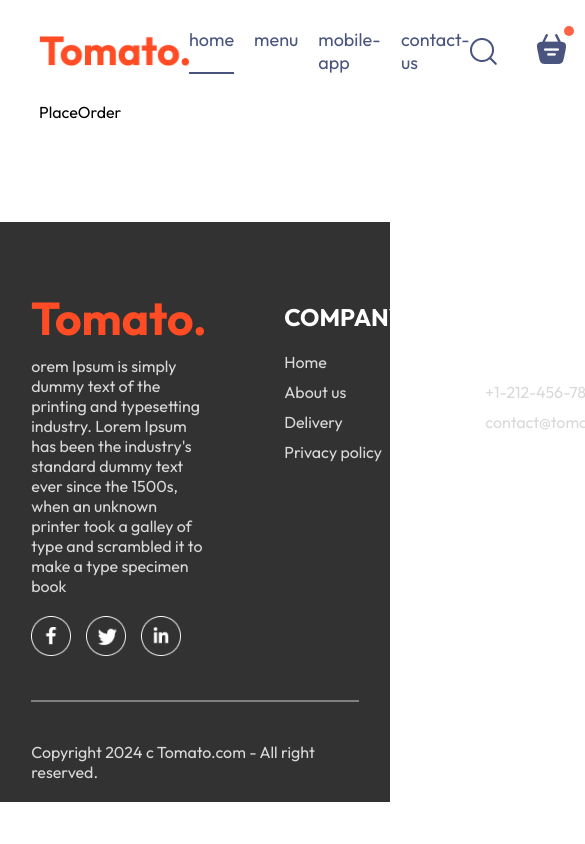
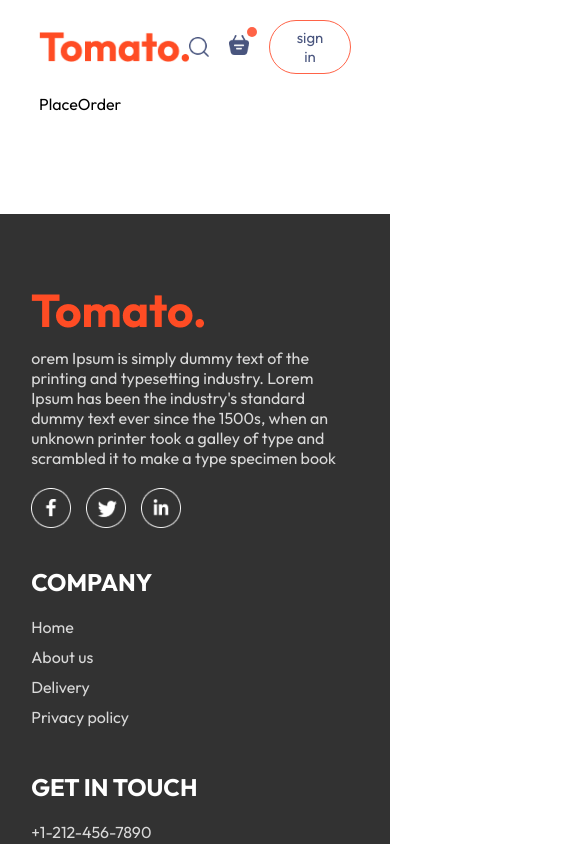
Before and after one commit to Carlosouzapsi/delivery-app, a React (Vite) app in the folder frontend/: page /order in a window 390 px wide. Shown: the top 844 px of the page, 585 px wide, since content can reach past the window. Built offline with nearby package versions, Linux system fonts and the light colour scheme.

Commit message:
finishing home page component

```diff
--- a/frontend/src/components/AppDownload/AppDownload.css
+++ b/frontend/src/components/AppDownload/AppDownload.css
@@ -0,0 +1,70 @@
+.app-download {
+  margin: auto auto;
+  margin-top: 100px;
+  font-size: max(3vw, 20px);
+  text-align: center;
+  font-weight: 500;
+}
+
+.app-download-platforms {
+  display: flex;
+  justify-content: center;
+  gap: max(2vw, 10px);
+  margin-top: 40px;
+}
+
+.app-download-platforms img {
+  width: max(30vw, 120px);
+  max-width: 180px;
+  transition: 0.5s;
+  cursor: pointer;
+}
+
+.app-download-platforms img:hover {
+  transform: scale(1.05);
+}
+
+@media (max-width: 1050px) {
+  .nav .logo {
+    width: 140px;
+  }
+  .navbar-menu {
+    gap: 20px;
+    font-size: 17px;
+  }
+  .navbar-right {
+    gap: 30px;
+  }
+  .navbar-right img {
+    width: 22px;
+  }
+  .navbar-right button {
+    padding: 8px 25px;
+  }
+}
+
+@media (max-width: 900px) {
+  .nav .logo {
+    width: 120px;
+  }
+  .navbar-menu {
+    gap: 15px;
+    font-size: 16px;
+  }
+  .navbar-right {
+    gap: 20px;
+  }
+  .navbar-right img {
+    width: 20px;
+  }
+  .navbar-right button {
+    padding: 7px 20px;
+    font-size: 15px;
+  }
+}
+
+@media (max-width: 900px) {
+  .navbar-menu {
+    display: none;
+  }
+}
--- a/frontend/src/components/AppDownload/AppDownload.jsx
+++ b/frontend/src/components/AppDownload/AppDownload.jsx
@@ -1,5 +1,6 @@
 import React from "react";
 import "./AppDownload.css";
+import { assets } from "../../assets/assets";
 
 const AppDownload = () => {
   return (
@@ -8,6 +9,10 @@
         For Better Experience Download <br />
         Tomato App
       </p>
+      <div className="app-download-platforms">
+        <img src={assets.play_store} alt="" />
+        <img src={assets.app_store} alt="" />
+      </div>
     </div>
   );
 };
--- a/frontend/src/components/ExploreMenu/ExploreMenu.css
+++ b/frontend/src/components/ExploreMenu/ExploreMenu.css
@@ -54,3 +54,10 @@
   border: 4px solid tomato;
   padding: 2px;
 }
+
+@media (max-width: 1050px) {
+  .explore-menu-text {
+    max-width: 100%;
+    font-size: 14px;
+  }
+}
--- a/frontend/src/components/Footer/Footer.css
+++ b/frontend/src/components/Footer/Footer.css
@@ -50,3 +50,14 @@
   background-color: grey;
   border: none;
 }
+
+@media (max-width: 750px) {
+  .footer-content {
+    display: flex;
+    flex-direction: column;
+    gap: 35px;
+  }
+  .footer-copyright {
+    text-align: center;
+  }
+}
--- a/frontend/src/components/Navbar/Navbar.jsx
+++ b/frontend/src/components/Navbar/Navbar.jsx
@@ -1,6 +1,7 @@
 import React, { useState } from "react";
 import "./Navbar.css";
 import { assets } from "../../assets/assets";
+import { Link } from "react-router-dom";
 
 const Navbar = () => {
   const [menu, setMenu] = useState("home");
@@ -8,26 +9,30 @@
     <div className="navbar">
       <img src={assets.logo} alt="" className="logo" />
       <ul className="navbar-menu">
-        <li
+        <Link
+          to="/"
           onClick={() => setMenu("home")}
           className={menu === "home" ? "active" : ""}>
           home
-        </li>
-        <li
+        </Link>
+        <a
+          href="#explore-menu"
           onClick={() => setMenu("menu")}
           className={menu == "menu" ? "active" : ""}>
           menu
-        </li>
-        <li
+        </a>
+        <a
+          href="#app-download"
           onClick={() => setMenu("mobile-app")}
           className={menu == "mobile-app" ? "active" : ""}>
           mobile-app
-        </li>
-        <li
+        </a>
+        <a
+          href="#footer"
           onClick={() => setMenu("contact-us")}
           className={menu == "contact-us" ? "active" : ""}>
           contact-us
-        </li>
+        </a>
       </ul>
       <div className="navbar-right">
         <img src={assets.search_icon} alt="" />
--- a/frontend/src/index.css
+++ b/frontend/src/index.css
@@ -5,6 +5,7 @@
   margin: 0;
   box-sizing: border-box;
   font-family: Outfit;
+  scroll-behavior: smooth;
 }
 
 body {
```
Also changed, not shown: frontend/src/components/Header/Header.css (+18 -0 lines).
